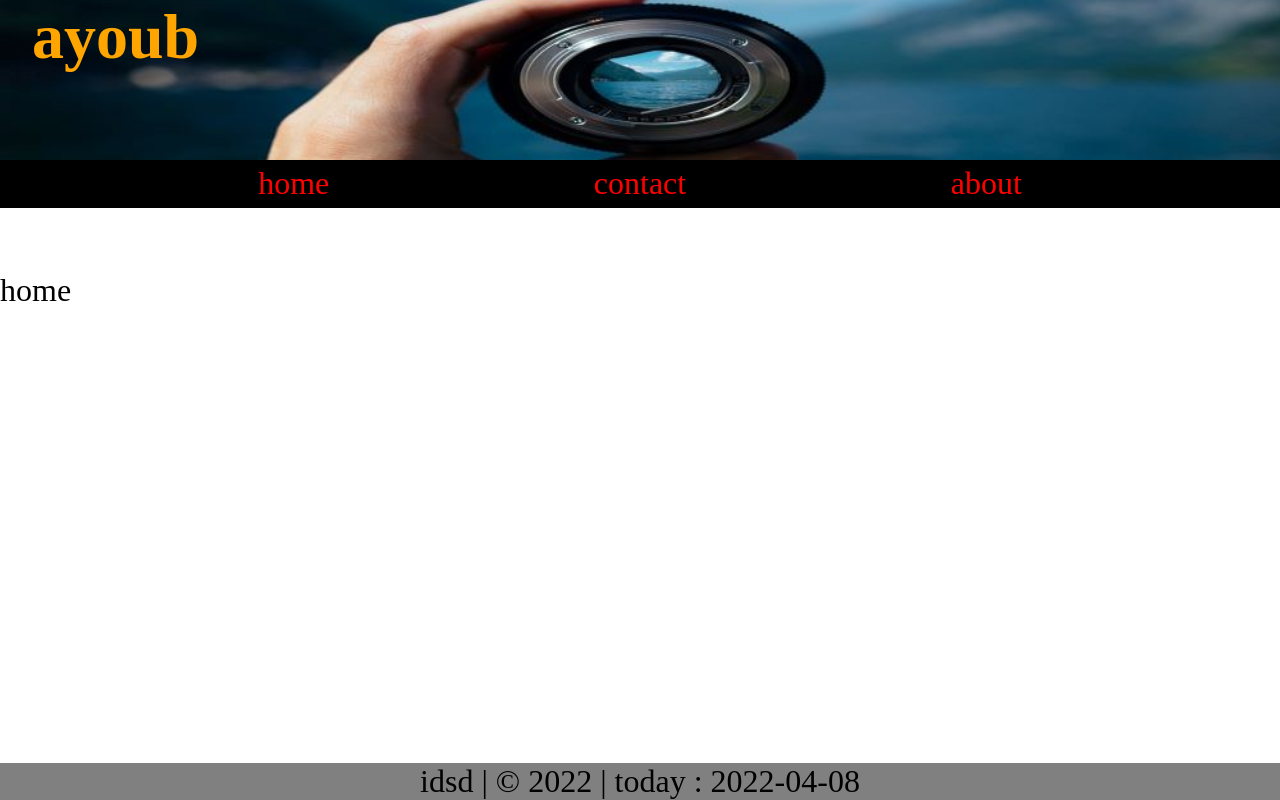
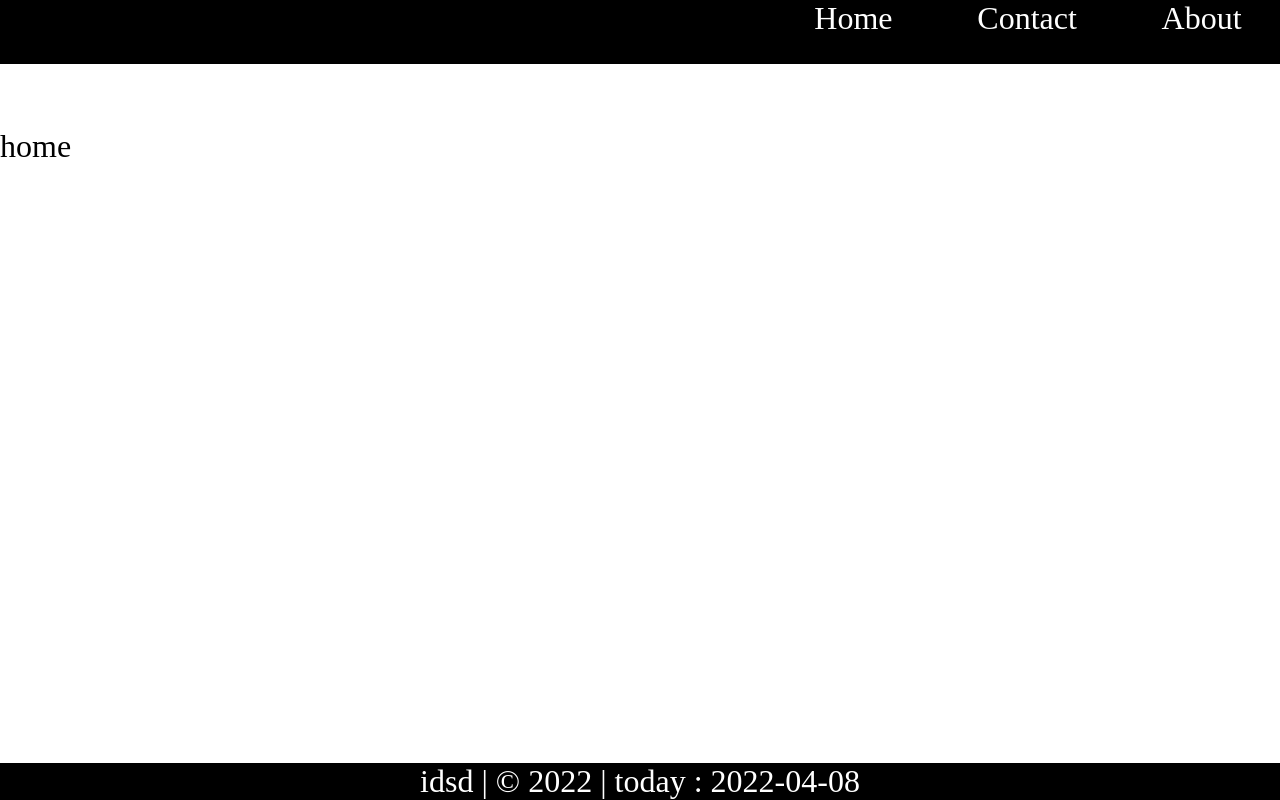
Before and after one commit to ayoubgots/my_test_fsk, a Flask app: page / in a window 1280 px wide. Run offline with Flask 2, Linux system fonts and the light colour scheme.

Commit message:
added an add icon

```diff
--- a/form.py
+++ b/form.py
@@ -16,5 +16,5 @@ class Loginfrom(FlaskForm):
     email=StringField('email:',validators=[DataRequired(),Email()])
     password=PasswordField('password:',validators=[DataRequired()])
     confirm_passowrd=PasswordField('confirm password',validators=[DataRequired(),EqualTo('password')])
-    remember=BooleanField("remember me ")
+    remember=BooleanField("remember me")
     submit=SubmitField('log in')
--- a/static/css/base.css
+++ b/static/css/base.css
@@ -11,44 +11,38 @@ body{
 }
 li{
     list-style:none;
+    display: inline-block;
 }
 ul{
     text-decoration: none;
+    float: right;
 }
-a{
+ul  a{
     text-decoration: none;
-    color: red;
+    color: white;
     padding: 0.4rem;
+    margin: 1rem 2rem;
 }
 
 /* *********************** obl ***************** */
 header{
-    background-image: url("/static/image/photo-1453728013993-6d66e9c9123a.png");
-    background-position: center;
-    background-size: cover;
-    min-height: 20vh;
-    color: white;
+    background-color:black;
+    min-height: 8vh;
+    color: black;
+    box-shadow: 0 0 18px #0000;
 }
 
-ul{
-    background-color: black;
-    color: white;
-    display: flex;
-    justify-content: center;
-    justify-content: space-evenly;
-    align-items: center;
-    min-height: 6vh;
-}
-a:hover{
+nav a:hover{
     background-color:grey;
     color: black;
 }
 footer{
     position: absolute;
-    background-color: #808080;
+    background-color: black;
     bottom: 0;
     width: 100vw;
     text-align: center;
+    color: white;
 }
 section img{
     width: 300px;
@@ -57,10 +51,8 @@ section img{
 .containerhome{
     padding: 2rem;
     display: grid;
-    grid-template-columns: repeat(3,1fr);
+    grid-template-columns: repeat(4,1fr);
     grid-gap: 1rem;
-
-
 }
 .containercontact{
     display: flex;
@@ -69,10 +61,13 @@ section img{
     min-height: 70vh;
 }
 .chaque{
+    background-color: grey;
     display: flex;
     flex-direction: column;
-    justify-content: space-around;
+    justify-content:center;
+    align-items: center;
     border: 1px solid black;
+    border-radius: 40px;
 
 }
 span{
@@ -100,3 +95,13 @@ box-shadow: 0 0 18px rgba(0,0,0,0.5);
     border-radius: 30px;
     cursor: pointer;
 }
+
+
+
+.price_addbtn{
+    display: flex;
+    align-items: center;
+    justify-content: space-around;
+
+    min-width: 100%;
+}
--- a/templates/base.html
+++ b/templates/base.html
@@ -6,16 +6,16 @@
     <meta name="viewport" content="width=device-width, initial-scale=1.0">
     <title>{{title}}</title>
     <link rel="stylesheet" href="../static/css/base.css">
+    <link href='https://unpkg.com/boxicons@2.1.2/css/boxicons.min.css' rel='stylesheet'>
 </head>
 <body>
     <header>
-        <h1>ayoub</h1>
+        <ul>
+            <li><a href="/home">Home</a></li>
+            <li><a href="/contact">Contact</a></li>
+            <li><a href="/about">About</a></li>
+        </ul>
     </header>
-    <ul>
-        <li><a href="/home">home</a></li>
-        <li><a href="/contact">contact</a></li>
-        <li><a href="/about">about</a></li>
-    </ul>
     <section>
             {% block produit%}
             {% endblock produit%}
--- a/templates/home.html
+++ b/templates/home.html
@@ -9,7 +9,11 @@
                 </div>
                 <h1><span>{{p.titre}}</span></h1>
                 <p>{{p.description}}</p>
-                <p>{{p.prix}}</p>
+                <div class="price_addbtn">
+                    <p>{{p.prix}}</p>
+                    <a href="#"><i class='bx bx-cart-add'></i></a>
+                </div>
+
             </div>
             {%endfor%}
     </div>
```
Also changed, not shown: server.py (+0 -9 lines), store.db.
